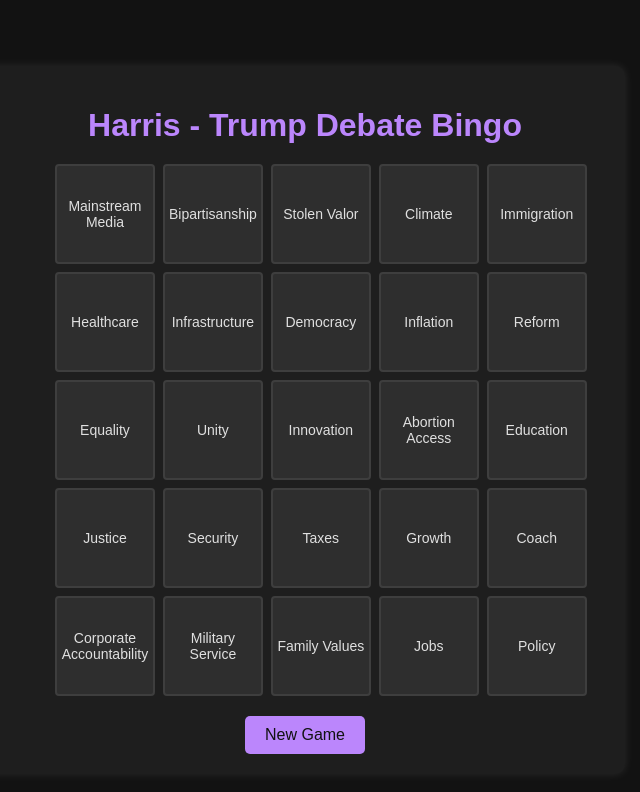
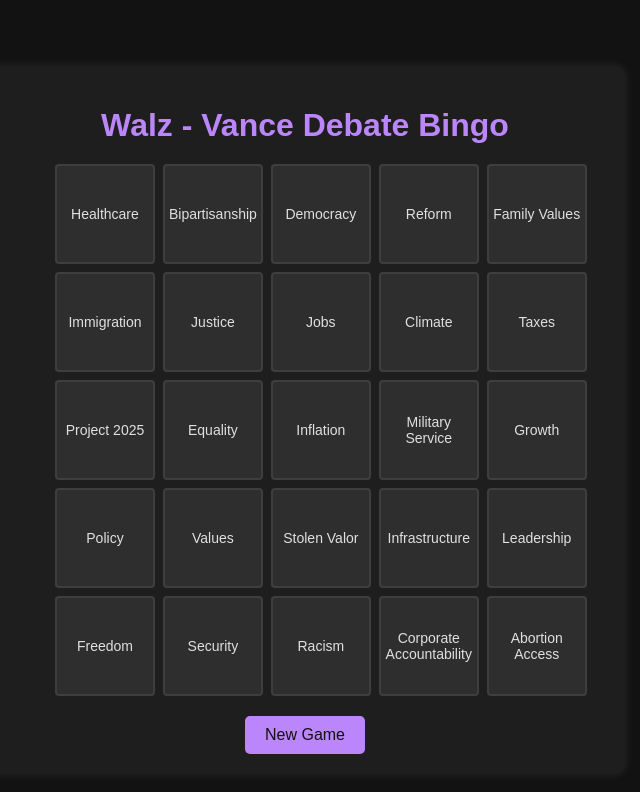
Before and after one commit to rogerlam1/debate-bingo, a React (Create React App) app: page / in a window 1280 px wide. Shown: the top 792 px of the page, without its empty margins (335-975 px from the left). Built offline with nearby package versions, Linux system fonts and the light colour scheme.

Commit message:
Update words and title

```diff
--- a/src/App.js
+++ b/src/App.js
@@ -7,7 +7,7 @@
   "Justice", "Equality", "Freedom", "Leadership", "Unity",
   "Reform", "Innovation", "Growth", "Policy", "Democracy",
   "Values", "Coach", "Stolen Valor", "Mainstream Media", "Abortion Access",
-  "Corporate Accountability", "Military Service", "Family Values"
+  "Corporate Accountability", "Military Service", "Family Values", "Racism", "Project 2025"
 ];
 
 const shuffleArray = (array) => {
@@ -71,7 +71,7 @@
 
   return (
     <div className="bingo-container">
-      <h1>Harris - Trump Debate Bingo</h1>
+      <h1>Walz - Vance Debate Bingo</h1>
       <div className="bingo-board">
         {board.map((word, index) => (
           <BingoCard
```
